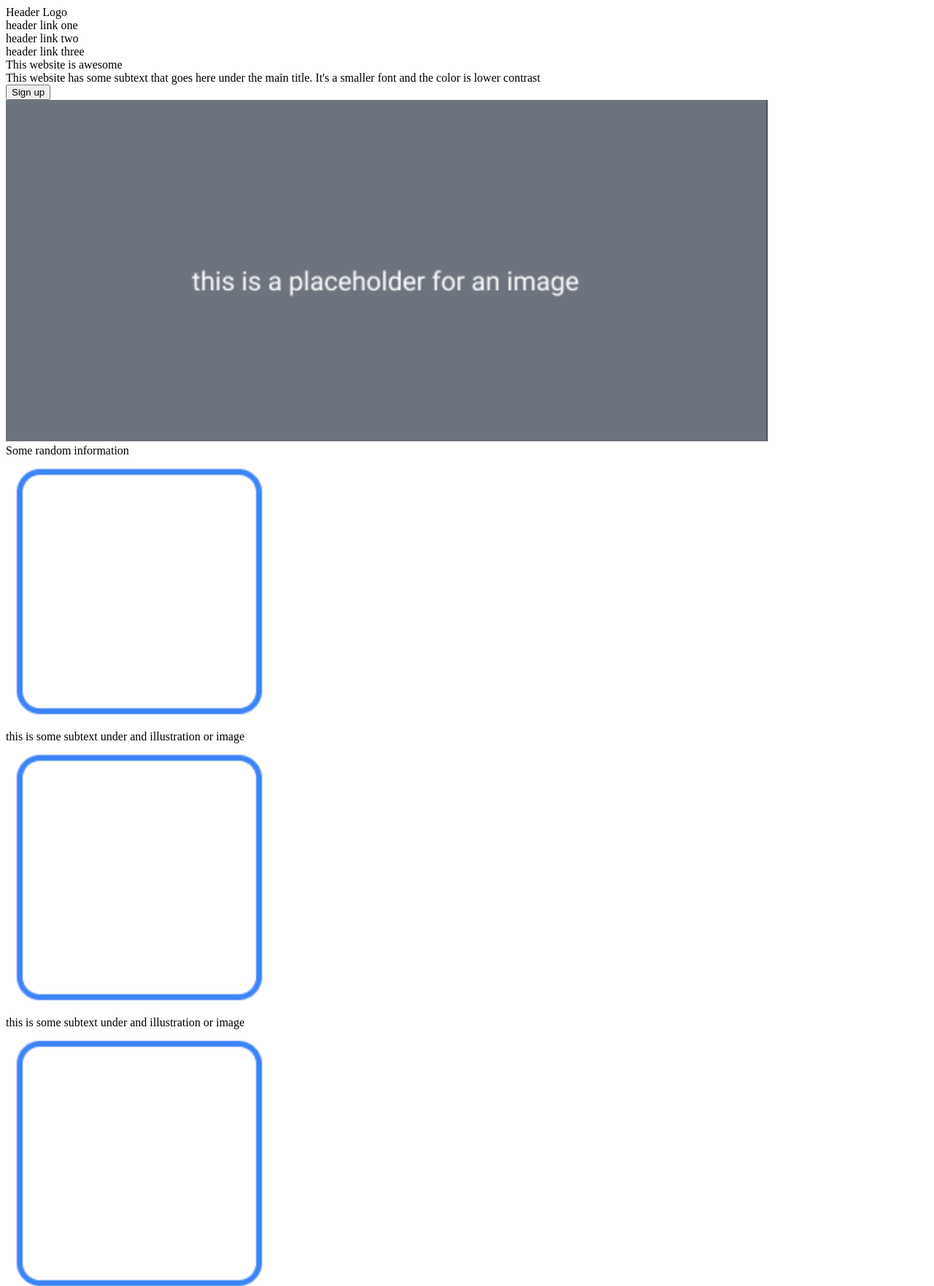
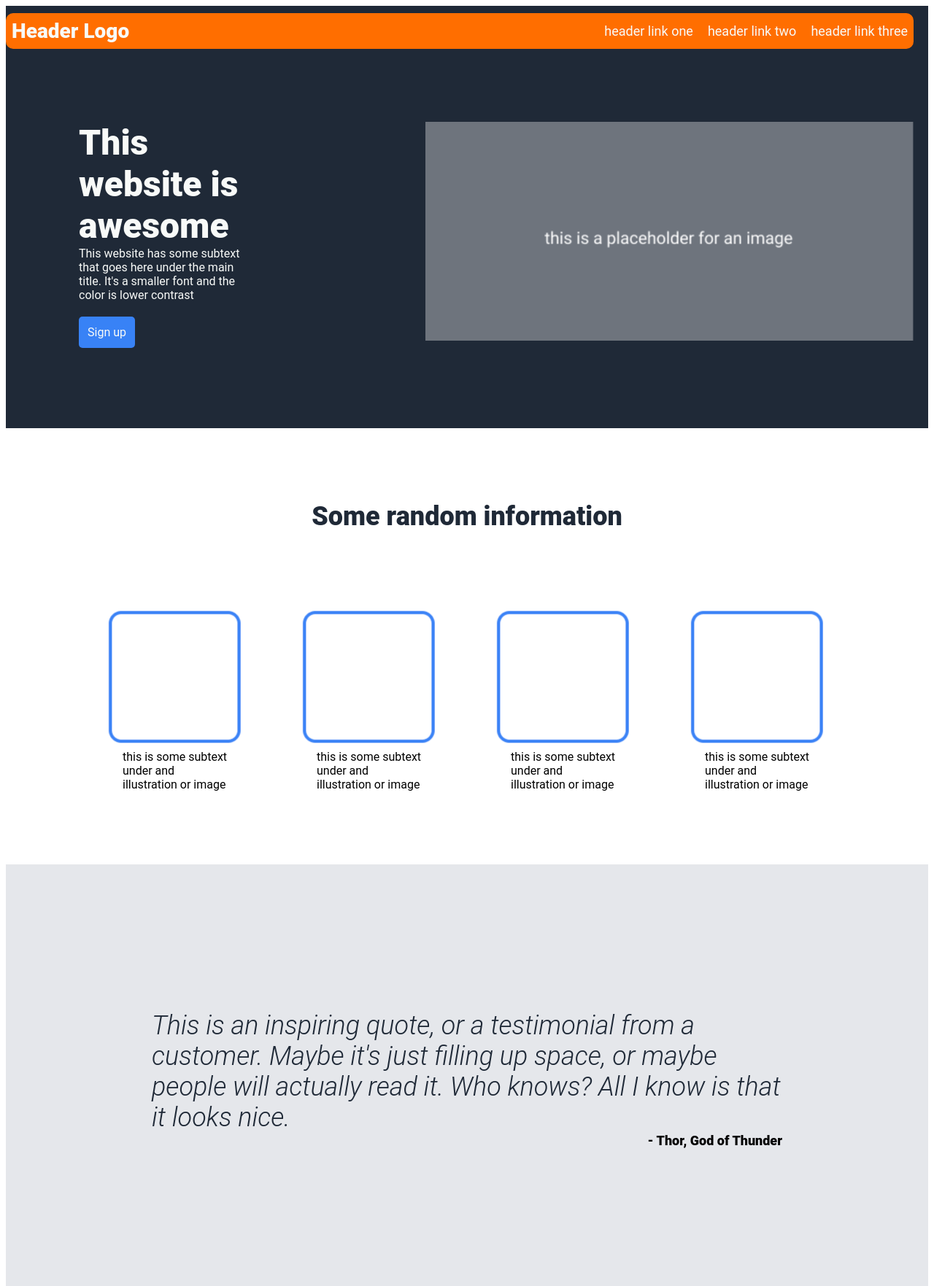
Before and after one commit to dlmarshall0901/odin-webpage, a plain HTML site: page index.html in a window 1280 px wide. Shown: the top 1763 px of the page at 73% size. Drawn offline with Linux system fonts and the light colour scheme.

Commit message:
Added with style

```diff
--- a/index.html
+++ b/index.html
@@ -8,19 +8,22 @@
     <div class="header">
         <div class="top">
             <div class="logo">Header Logo</div>
-            <div class="link">header link one</div>
-            <div class="link">header link two</div>
-            <div class="link">header link three</div>
+            <div class="links">
+                <a href="https://google.com">header link one</a>
+                <a href="https://google.com">header link two</a>
+                <a href="https://google.com">header link three</a>
+            </div>
         </div>
 
         <div class="join">
             <div class="left">
                 <div class="head1">This website is awesome</div>
                 <div class="info1">This website has some subtext that goes here under the main title. It's a smaller font and the color is lower contrast</div>
-                <button class="signup1">Sign up</button>
+                <a href="" class="signup1">Sign up</a>
             </div>
             <div class="right">
-                <img src="./img/box.png" alt="This is an image">
+                <img src="./img/box.png" class="img1" alt="This is an image">
+            </div>
         </div>
     </div>
 
@@ -28,19 +31,19 @@
         <div class="head2">Some random information</div>
         <div class="imgs">
             <div class="block1">
-                    <img src="./img/box1.png" alt="This is another image">
+                 <img src="./img/box1.png" class="blocky" alt="This is another image">
                 <div class="box-info">this is some subtext under and illustration or image</div>
             </div>
             <div class="block1">
-                    <img src="./img/box1.png" alt="This is another image">
+                <img src="./img/box1.png" class="blocky" alt="This is another image">
                 <div class="box-info">this is some subtext under and illustration or image</div>
             </div>
             <div class="block1">
-                    <img src="./img/box1.png" alt="This is another image">
+                <img src="./img/box1.png" class="blocky" alt="This is another image">
                 <div class="box-info">this is some subtext under and illustration or image</div>
             </div>
             <div class="block1">
-                    <img src="./img/box1.png" alt="This is another image">
+                <img src="./img/box1.png" class="blocky" alt="This is another image">
                 <div class="box-info">this is some subtext under and illustration or image</div>
             </div>
         </div>
@@ -58,7 +61,7 @@
                 <div class="info2">Sign up for our product by clicking that button right over there!</div>
             </div>
             <div class="right1">
-                     <button class="signup2">Sign up</button>
+                <a href="" class="signup2">Sign up</a>
             </div>
         </div>
     </div>
@@ -66,6 +69,5 @@
     <div class="footer">
         <div class="info3">Copyright © The Odin Project 2026</div>
     </div>
-    </div>
 </body>
 </html>
--- a/style.css
+++ b/style.css
@@ -0,0 +1,188 @@
+body {
+    font-family: 'Roboto', sans-serif;
+}
+
+a {
+    text-decoration: none;
+    color: #f8faf8;
+    padding-left: 20px;
+}
+
+/* Header */
+
+.header {
+    background-color: #1F2937;
+    color: #f8faf8;
+    padding: 10px;
+    padding-right: 20px;
+    padding-left: 0%;
+    display: flex;
+    flex-direction: column;
+}
+
+.top {
+    font-size: 28px;
+    display: flex;
+    background-color: #FF6E00;
+    border-radius: 10px;
+    padding: 8px;
+    display: flex;
+    justify-content: space-between;
+}
+
+.logo {
+    font-weight: 900;
+}
+
+.links {
+    display: flex;
+    font-size: 18px;
+    align-items: center;
+}
+
+.join {
+    display: flex;
+    padding: 100px;
+    padding-right: 0%;
+}
+
+.left {
+    display: flex;
+    flex-direction: column;
+    justify-content: center;
+    padding-left: 0px;
+    padding-right: 250px;
+}
+
+.img1 {
+    height: 300px;
+}
+
+.head1 {
+    font-size: 48px;
+    font-weight: 900;
+}
+
+.info1 {
+    padding-bottom: 20px;
+}
+
+.signup1 {
+    padding: 12px;
+    width: fit-content;
+    background-color: #3882F6;
+    color: #f8faf8;
+    border-radius: 5px;
+}
+
+
+/* Info */
+
+.info {
+    display: flex;
+    flex-direction: column;
+    align-items: center;
+}
+
+.head2 {
+    font-size: 36px;
+    color: #1f2937;
+    font-weight: 900;
+    padding-top: 100px;
+}
+
+.imgs {
+    padding: 100px;
+    display: flex;
+}
+
+.block1 {
+    display: flex;
+    flex-direction: column;
+    align-items: center;
+}
+
+.blocky {
+    width: 200px
+}
+
+.box-info {
+    padding-left: 60px;
+    padding-right: 60px;
+}
+
+
+/* Quote */
+
+.quote {
+    display: flex;
+    flex-direction: column;
+    background-color: #e5e7eb;
+    padding: 200px;
+}
+
+.quote-text {
+    font-size: 36px;
+    color: #1f2937;
+    font-weight: 300;
+    font-style: italic;
+}
+
+.author {
+    font-size: 18px;
+    text-align: end;
+    font-weight: 900;
+}
+
+
+/* Join Now */
+
+.join-now {
+    display: flex;
+    align-items: center;
+    justify-content: center;
+    padding: 100px;
+}
+
+.join-tab {
+    display: flex;
+    justify-content: space-between;
+    width: 900px;
+    background-color: #3882F6;
+    border-radius: 10px;
+    padding:30px;
+}
+
+.left1 {
+    display: flex;
+    flex-direction: column;
+    color: #f8faf8;
+}
+
+.head3 {
+    font-size: 24px;
+}
+
+.right1 {
+    display: block;
+    align-items: center;
+    justify-content: center;
+    background-color: #f8faf8;
+    border-radius: 10px;
+    padding: 4px;
+    height: 25px;
+    width: 100px;
+}
+
+.signup2 {
+    color: #1F2937;
+    font-weight: 900;
+}
+
+/* Footer */
+.footer {
+    background-color: #1F2937;
+    color: #f8faf8;
+    padding: 50px;
+    text-align: center;
+}
```
Lines whose indentation alone changed are shown as unchanged.
